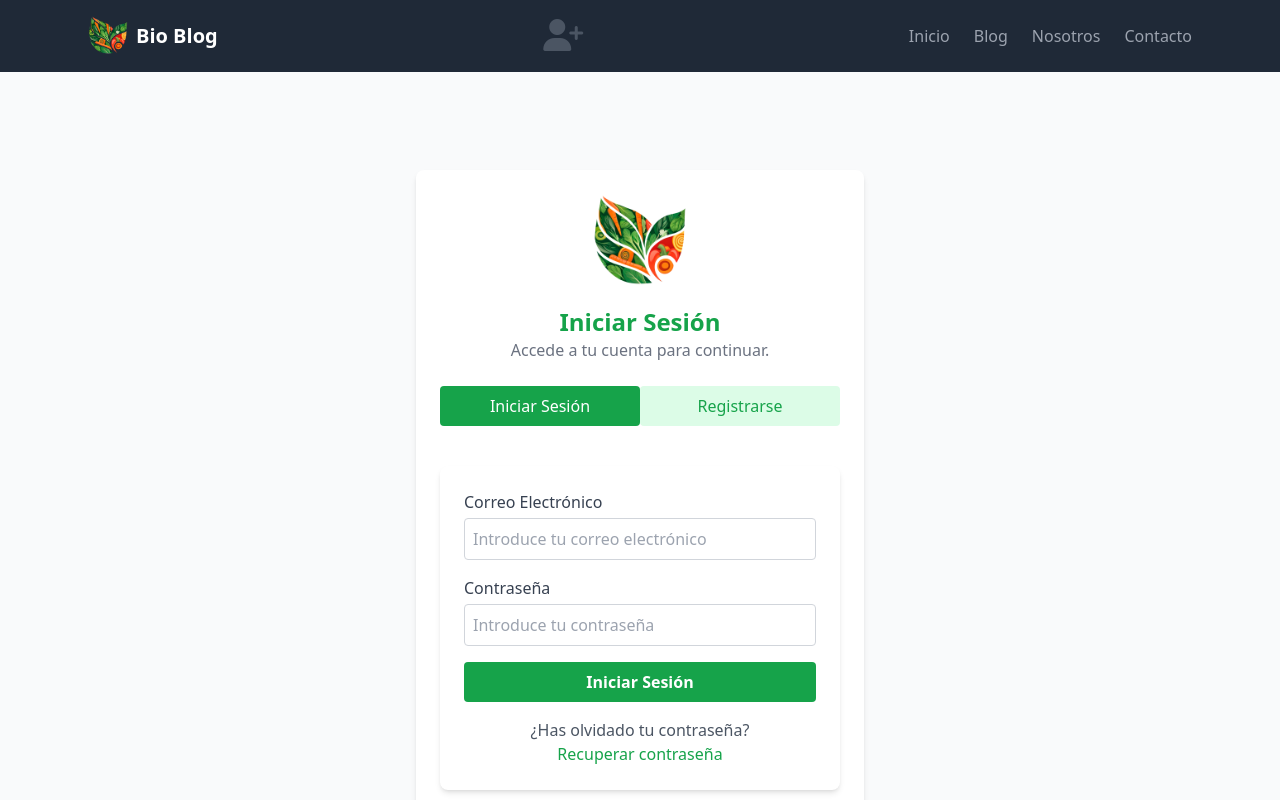
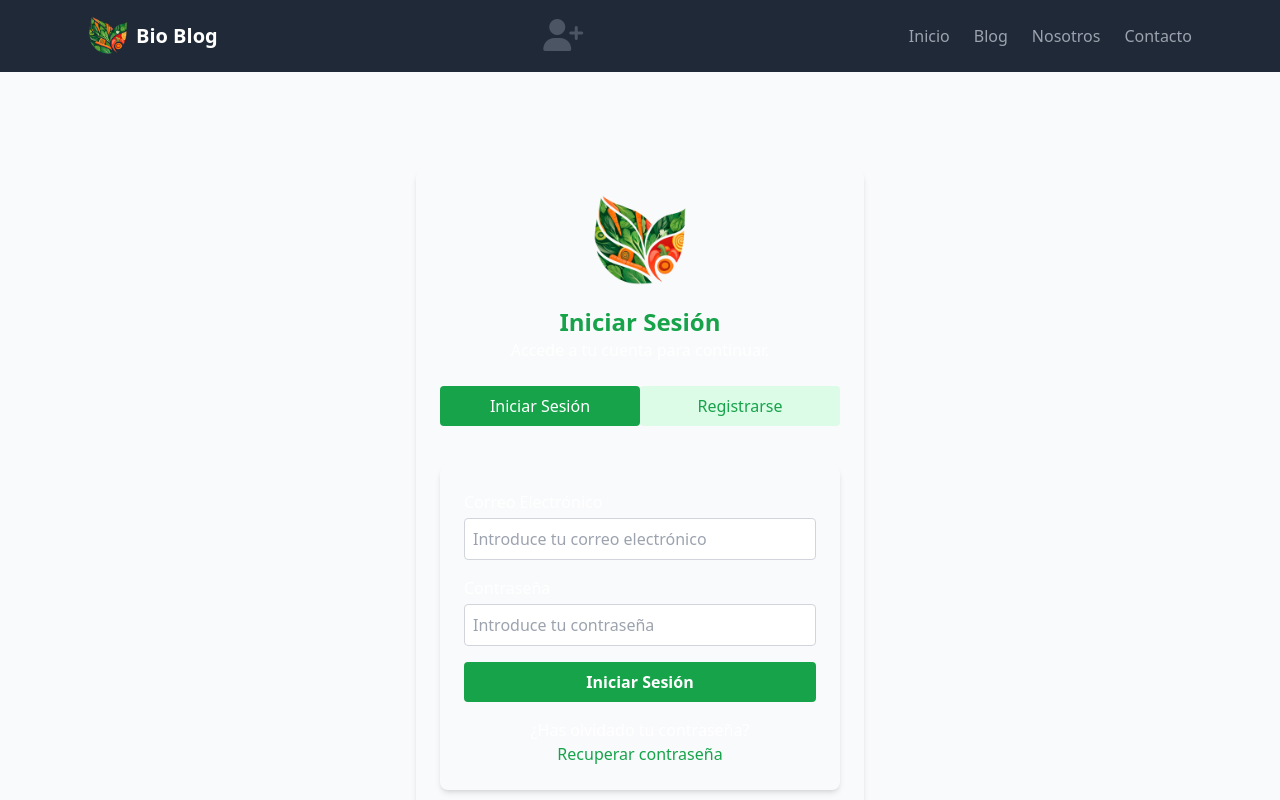
Before and after one commit to juanvprada/SavingTimeOficial, a React (Vite) app in the folder client-frontend/: page /acceso in a window 1280 px wide. Shown: the top 800 px of the page. Built offline with nearby package versions, Linux system fonts and the light colour scheme.

Commit message:
feat: updated AuthForm layout in Home page

```diff
--- a/client-frontend/src/components/AuthForm.jsx
+++ b/client-frontend/src/components/AuthForm.jsx
@@ -3,16 +3,15 @@ import LoginForm from './LoginForm';
 import RegisterForm from './RegisterForm';
 import { logoImg } from '../utils';
 
-
 const AuthForm = () => {
     const [isLogin, setIsLogin] = useState(true);
 
     return (
-        <section className="max-w-md mx-auto p-6 bg-white rounded-lg shadow-md mt-10">
+        <section className="max-w-md mx-auto p-6 bg-transparent rounded-lg shadow-md mt-10">
             <div className="text-center mb-6">
                 <img src={logoImg} alt="Logo" className="mx-auto w-24 h-24 mb-4" />
                 <h2 className="text-2xl font-semibold text-green-600">{isLogin ? 'Iniciar Sesión' : 'Registro de Usuario'}</h2>
-                <p className="text-gray-500">{isLogin ? 'Accede a tu cuenta para continuar.' : 'Crea una cuenta para acceder a contenido exclusivo.'}</p>
+                <p className="text-white">{isLogin ? 'Accede a tu cuenta para continuar.' : 'Crea una cuenta para acceder a contenido exclusivo.'}</p>
             </div>
 
             {/* Botones para alternar entre Login y Registro */}
--- a/client-frontend/src/components/LoginForm.jsx
+++ b/client-frontend/src/components/LoginForm.jsx
@@ -42,7 +42,7 @@ const LoginForm = () => {
     };
 
     return (
-        <section className="max-w-md mx-auto p-6 bg-white rounded-lg shadow-md mt-10">
+        <section className="max-w-md mx-auto p-6 bg-transparent rounded-lg shadow-md mt-10">
             {/* <div className="text-center mb-6">
                 <img src={logoImg} alt="Logo" className="mx-auto w-24 h-24 mb-4" />
                 <h2 className="text-2xl font-semibold text-green-600">Iniciar Sesión</h2>
@@ -50,7 +50,7 @@ const LoginForm = () => {
             </div> */}
             <form onSubmit={handleSubmit} className="space-y-4">
                 <div className="form-group">
-                    <label className="block text-gray-700" htmlFor="email">Correo Electrónico</label>
+                    <label className="block text-white" htmlFor="email">Correo Electrónico</label>
                     <input
                         className="mt-1 p-2 border border-gray-300 rounded w-full focus:outline-none focus:ring focus:ring-green-200"
                         type="email"
@@ -62,7 +62,7 @@ const LoginForm = () => {
                     />
                 </div>
                 <div className="form-group">
-                    <label className="block text-gray-700" htmlFor="password">Contraseña</label>
+                    <label className="block text-white" htmlFor="password">Contraseña</label>
                     <input
                         className="mt-1 p-2 border border-gray-300 rounded w-full focus:outline-none focus:ring focus:ring-green-200"
                         type="password"
@@ -79,7 +79,7 @@ const LoginForm = () => {
                 </button>
             </form>
             <p className="mt-4 text-center">
-                <span className="text-gray-600">¿Has olvidado tu contraseña?</span>{' '}
+                <span className="text-white">¿Has olvidado tu contraseña?</span>{' '}
                 <button
                     onClick={() => navigate('/recuperar-password')}
                     className="text-green-600 hover:underline focus:outline-none"
--- a/client-frontend/src/components/RegisterForm.jsx
+++ b/client-frontend/src/components/RegisterForm.jsx
@@ -82,7 +82,7 @@ const RegisterForm = ({ initialData = {}, editMode = false }) => {
     };
 
     return (
-        <section className="max-w-md mx-auto p-6 bg-white rounded-lg shadow-md mt-10">
+        <section className="max-w-md mx-auto p-6 bg-transparent rounded-lg shadow-md mt-10">
             {/* <div className="text-center mb-6">
                 <img src={logoImg} alt="Logo" className="mx-auto w-24 h-24 mb-4" />
                 <h2 className="text-2xl font-semibold text-green-600">Registro de Usuario</h2>
@@ -90,7 +90,7 @@ const RegisterForm = ({ initialData = {}, editMode = false }) => {
             </div> */}
             <form onSubmit={handleSubmit} className="space-y-4">
                 <div className="form-group">
-                    <label className="block text-gray-700">Nombre de usuario:</label>
+                    <label className="block text-white">Nombre de usuario:</label>
                     <input
                         type="text"
                         value={name}
@@ -100,7 +100,7 @@ const RegisterForm = ({ initialData = {}, editMode = false }) => {
                     />
                 </div>
                 <div className="form-group">
-                    <label className="block text-gray-700">Email:</label>
+                    <label className="block text-white">Email:</label>
                     <input
                         type="email"
                         value={email}
@@ -110,7 +110,7 @@ const RegisterForm = ({ initialData = {}, editMode = false }) => {
                     />
                 </div>
                 <div className="form-group">
-                    <label className="block text-gray-700">Contraseña:</label>
+                    <label className="block text-white">Contraseña:</label>
                     <input
                         type="password"
                         value={password}
@@ -125,7 +125,7 @@ const RegisterForm = ({ initialData = {}, editMode = false }) => {
             </form>
             {message && <p className="text-red-500 text-center mt-4">{message}</p>}
             <p className="mt-4 text-center">
-                <span className="text-gray-600">¿Has olvidado tu contraseña?</span>{' '}
+                <span className="text-white">¿Has olvidado tu contraseña?</span>{' '}
                 <button
                     onClick={() => navigate('/recuperar-password')}
                     className="text-green-600 hover:underline focus:outline-none"
--- a/client-frontend/src/pages/Home.jsx
+++ b/client-frontend/src/pages/Home.jsx
@@ -1,18 +1,27 @@
 import React from 'react';
 import { homeVid } from '../utils';
 import Carousel from '../components/Carousel';
+import AuthForm from '../components/AuthForm';
 
 const Home = () => {
   return (
     <div className="bg-gray-100 min-h-screen">
-      {/* Video home */}
+      {/* Video de fondo */}
       <div className="relative">
-        <video autoPlay loop muted playsInline={true} className="w-full h-50 object-cover">
-          <source src= {homeVid} type="video/mp4" />
+        <video autoPlay loop muted playsInline className="w-full h-screen object-cover">
+          <source src={homeVid} type="video/mp4" />
           Tu navegador no soporta el elemento de video.
         </video>
+
         <div className="absolute inset-0 flex items-center justify-center bg-black bg-opacity-70">
-          <h1 className="text-white text-8xl font-bold sm: text-md">Bio Blog</h1>
+          <h1 className="text-white text-opacity-30 text-9xl font-bold sm:text-md transform -translate-x-2/3 -translate-y-24">
+            Bio Blog
+          </h1>
+        </div>
+
+
+        <div className="absolute top-1/4 right-1/4 transform -translate-x-2/5 -translate-y-48">
+          <AuthForm />
         </div>
       </div>
 
```
